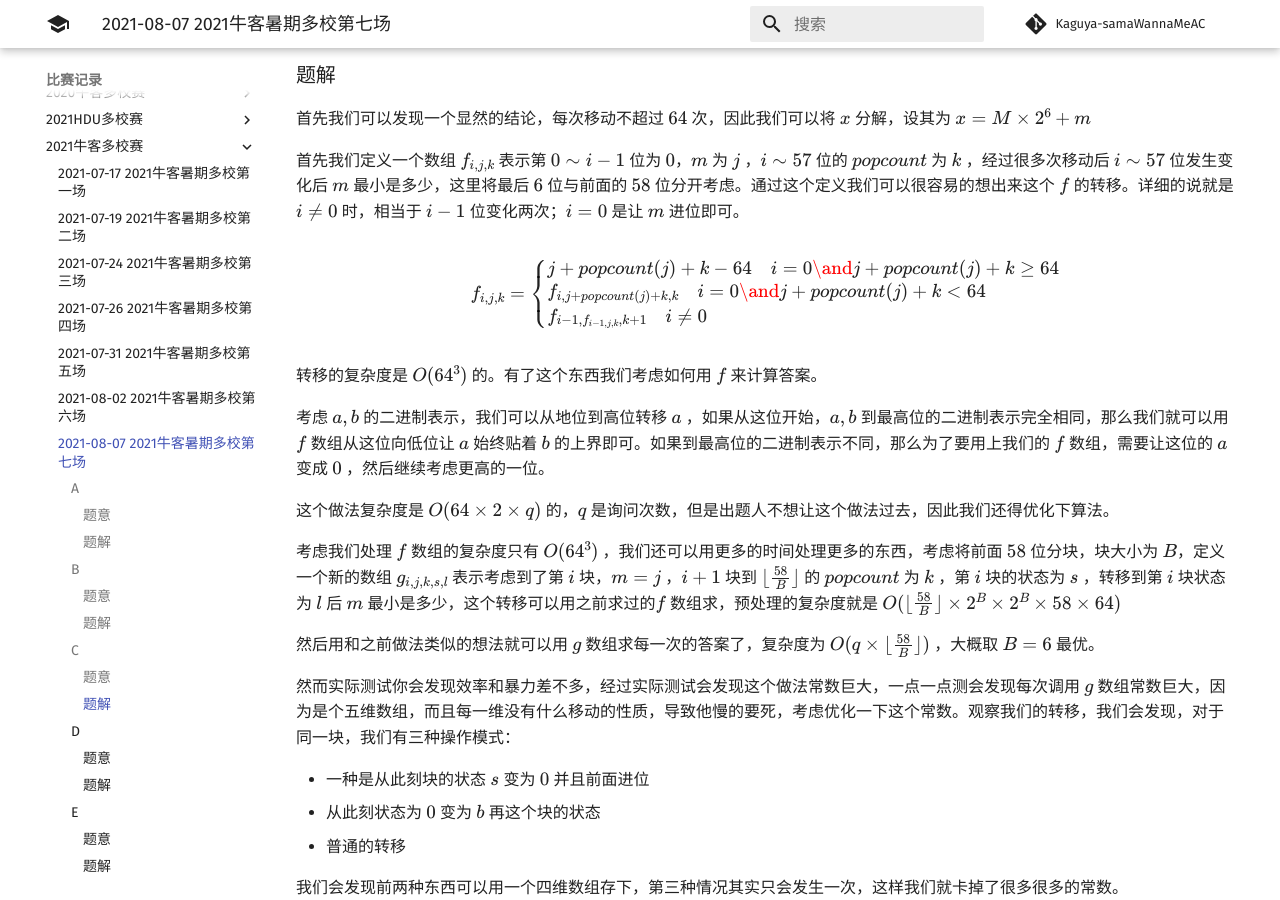
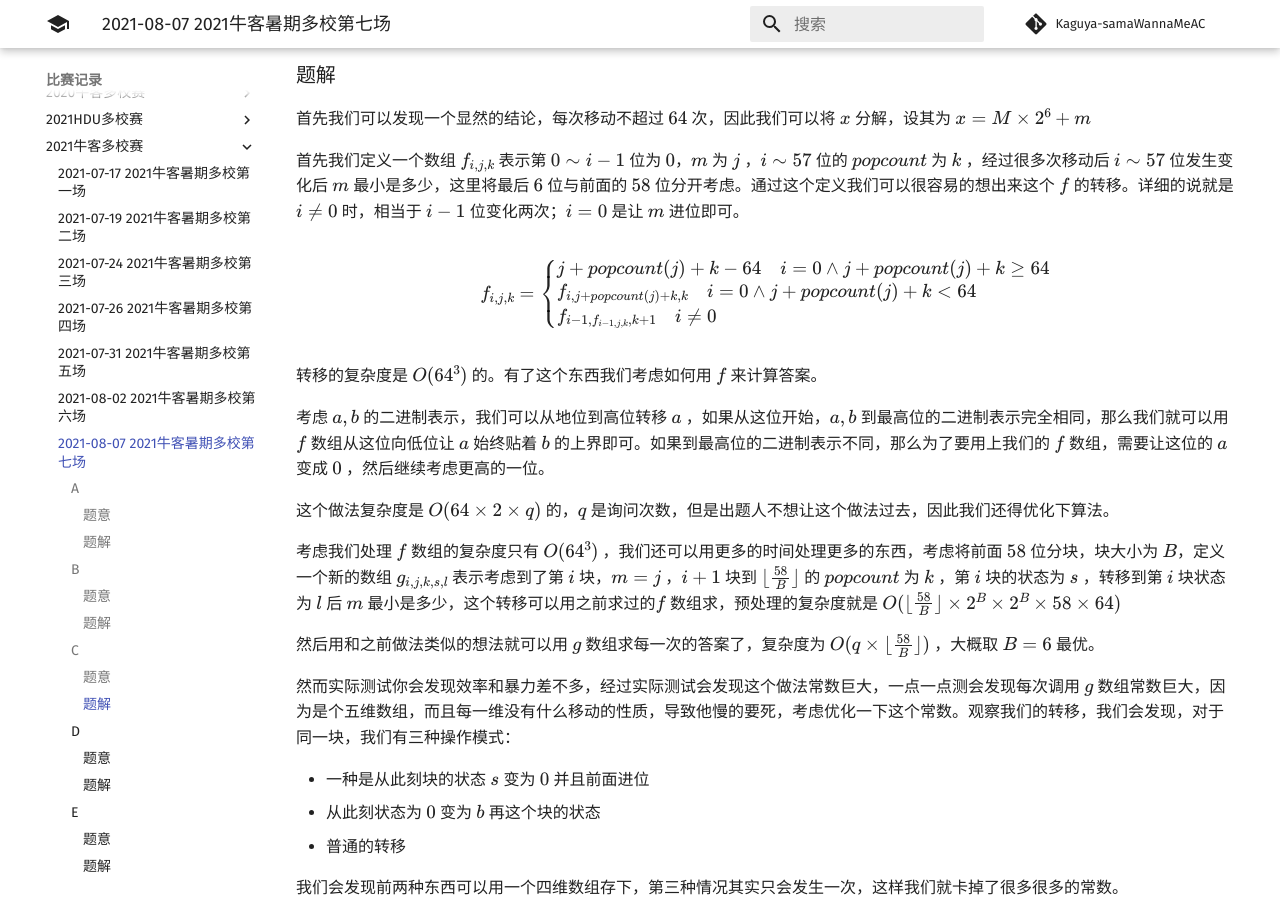
Before and after one commit to Kaguya-samaWannaMeAC/kaguya-samawannameac.github.io, an MkDocs documentation site: the page built from docs/contest/2021-08-07 2021牛客暑期多校第七场.md, in a window 1280 px wide and 900 px high, scrolled down 1035 px. Built offline with MkDocs 1.6.1 and Material for MkDocs 9.7.7, drawn with Linux system fonts in a browser that asks for light colours; comment, search, counter and statistics services are not loaded.

Commit message:
Update 2021-08-07 2021牛客暑期多校第七场.md

```diff
--- a/docs/contest/2021-08-07 2021牛客暑期多校第七场.md
+++ b/docs/contest/2021-08-07 2021牛客暑期多校第七场.md
@@ -46,8 +46,8 @@
 $$
 f_{i,j,k} =
 \begin{cases}
-j + popcount(j) + k - 64\quad i = 0 \and j + popcount(j) + k \ge 64\newline
-f_{i, j + popcount(j) + k,k}\quad i = 0 \and j + popcount(j) + k < 64\newline
+j + popcount(j) + k - 64\quad i = 0 \wedge j + popcount(j) + k \ge 64\newline
+f_{i, j + popcount(j) + k,k}\quad i = 0 \wedge j + popcount(j) + k < 64\newline
 f_{i - 1, f_{i - 1, j, k}, k + 1} \quad i \not= 0
 \end{cases}
 $$
```
